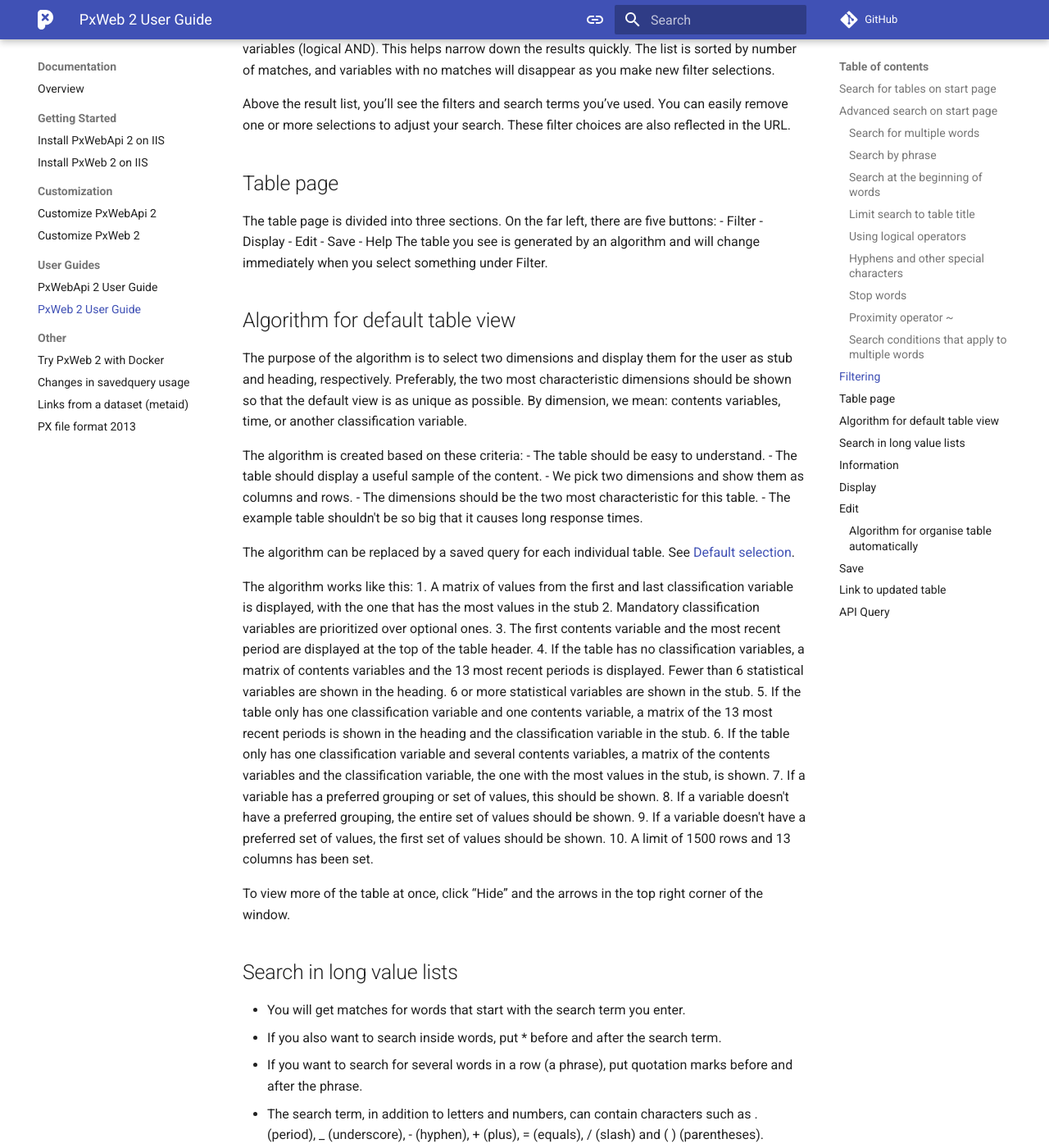
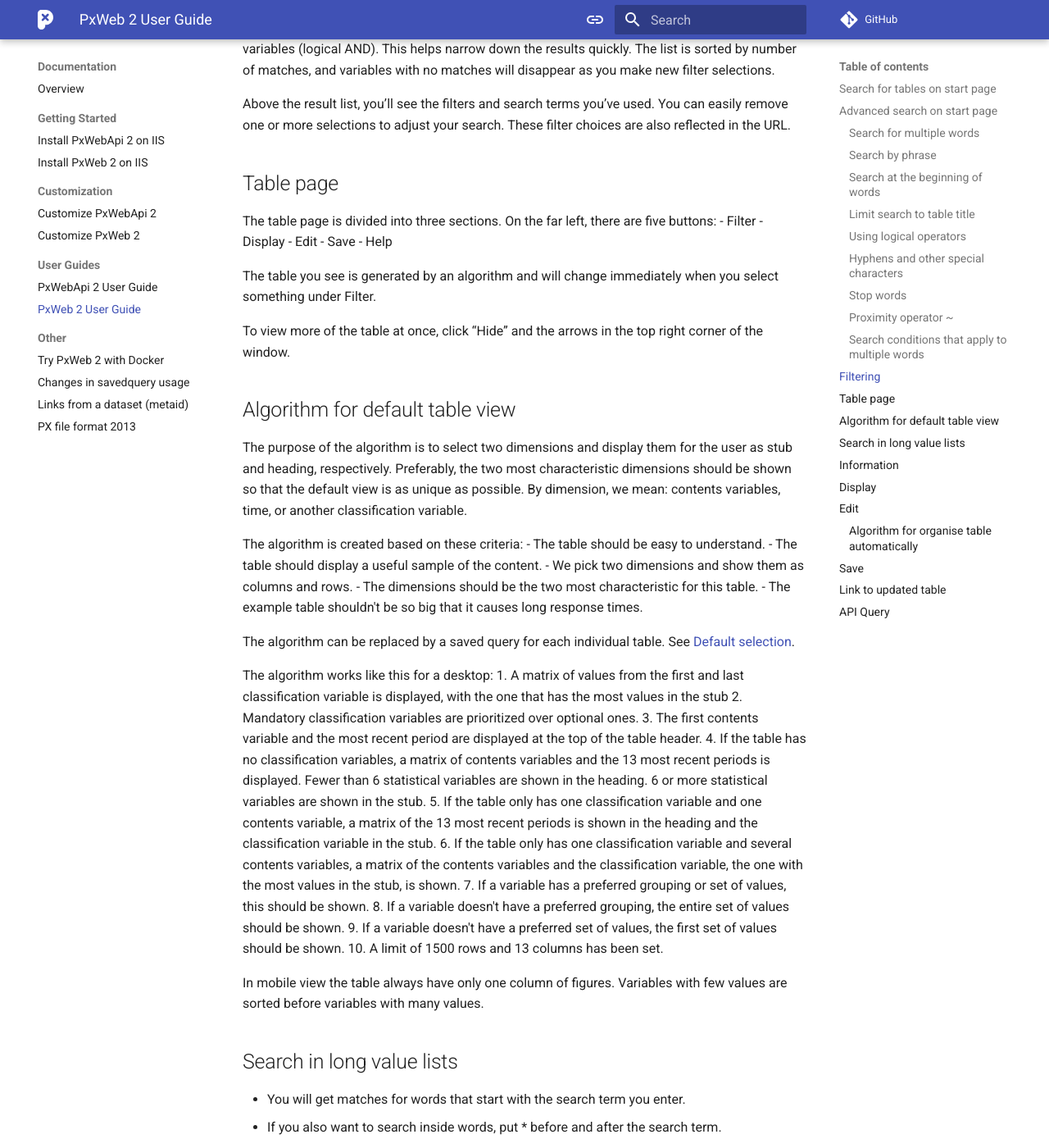
Before and after one commit to PxTools/pxtools.github.io, an MkDocs documentation site: the page built from docs/PxWeb2/documentation/General.md, in a window 1280 px wide and 1400 px high, scrolled down 2168 px. Shown: the whole window at 82% size. Built offline with MkDocs 1.6.1 and Material for MkDocs 9.7.7, drawn with Linux system fonts in a browser that asks for light colours; comment, search, counter and statistics services are not loaded; some of the changed text lies outside the part shown.

Commit message:
Enhance documentation on table view algorithms (#110)
Expanded the algorithm explanation for the default table view and added details for mobile view adjustments.

```diff
--- a/docs/PxWeb2/documentation/General.md
+++ b/docs/PxWeb2/documentation/General.md
@@ -73,7 +73,10 @@ The table page is divided into three sections. On the far left, there are five b
 -	Edit
 -	Save
 -	Help
+
 The table you see is generated by an algorithm and will change immediately when you select something under Filter.
+
+To view more of the table at once, click “Hide” and the arrows in the top right corner of the window.
 
 ## Algorithm for default table view
 The purpose of the algorithm is to select two dimensions and display them for the user as stub and heading, respectively. Preferably, the two most characteristic dimensions should be shown so that the default view is as unique as possible. By dimension, we mean: contents variables, time, or another classification variable.
@@ -87,19 +90,19 @@ The algorithm is created based on these criteria:
 
 The algorithm can be replaced by a saved query for each individual table. See [Default selection](https://www.pxtools.net/PxWebApi/documentation/configuration/#default-selection).
 
-The algorithm works like this:
-1. A matrix of values from the first and last classification variable is displayed, with the one that has the most values in the stub
-2. Mandatory classification variables are prioritized over optional ones.
-3. The first contents variable and the most recent period are displayed at the top of the table header.
-4. If the table has no classification variables, a matrix of contents variables and the 13 most recent periods is displayed. Fewer than 6 statistical variables are shown in the heading. 6 or more statistical variables are shown in the stub.
-5. If the table only has one classification variable and one contents variable, a matrix of the 13 most recent periods is shown in the heading and the classification variable in the stub.
-6. If the table only has one classification variable and several contents variables, a matrix of the contents variables and the classification variable, the one with the most values in the stub, is shown.
-7. If a variable has a preferred grouping or set of values, this should be shown.
-8. If a variable doesn't have a preferred grouping, the entire set of values should be shown.
-9. If a variable doesn't have a preferred set of values, the first set of values should be shown.
-10.	A limit of 1500 rows and 13 columns has been set.
+The algorithm works like this for a desktop:
+1.  A matrix of values from the first and last classification variable is displayed, with the one that has the most values in the stub
+2.  Mandatory classification variables are prioritized over optional ones.
+3.  The first contents variable and the most recent period are displayed at the top of the table header.
+4.   If the table has no classification variables, a matrix of contents variables and the 13 most recent periods is displayed. Fewer than 6 statistical variables are shown in the heading. 6 or more statistical variables are shown in the stub.
+5.   If the table only has one classification variable and one contents variable, a matrix of the 13 most recent periods is shown in the heading and the classification variable in the stub.
+6.   If the table only has one classification variable and several contents variables, a matrix of the contents variables and the classification variable, the one with the most values in the stub, is shown.
+7.   If a variable has a preferred grouping or set of values, this should be shown.
+8.   If a variable doesn't have a preferred grouping, the entire set of values should be shown.
+9.   If a variable doesn't have a preferred set of values, the first set of values should be shown.
+10.	  A limit of 1500 rows and 13 columns has been set.
 
-To view more of the table at once, click “Hide” and the arrows in the top right corner of the window.
+In mobile view the table always have only one column of figures. Variables with few values are sorted before variables with many values.
 
 ## Search in long value lists
 -	You will get matches for words that start with the search term you enter.
@@ -130,6 +133,8 @@ The “Information” button provides:
 - “Organise table manually”: You can arrange rows and columns just as you like, by drag and drop.
 - “Rotate table”: Sometimes the table becomes easier to read if you switch rows and columns. You can rotate the table multiple times until you’re satisfied.
 
+In mobile view, "rotate the table" is the only choice, since such tables always have only one column of figures.
+
 ### Algorithm for organise table automatically
 1.	Place the dimension with the most values in the stub.
 2.	Place the dimension with the second most values in the heading. If the product of the two dimensions with the second most values and the third most values (more than 1) is less than 13, place both in the heading, the one with more values at the bottom.
```
